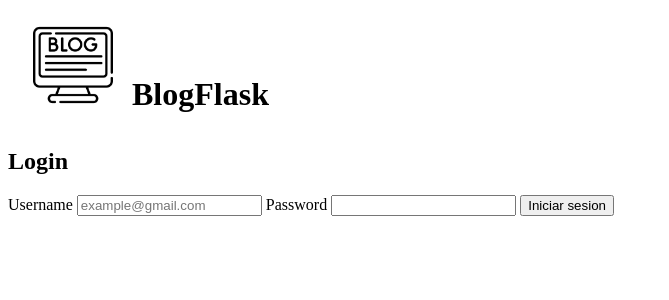
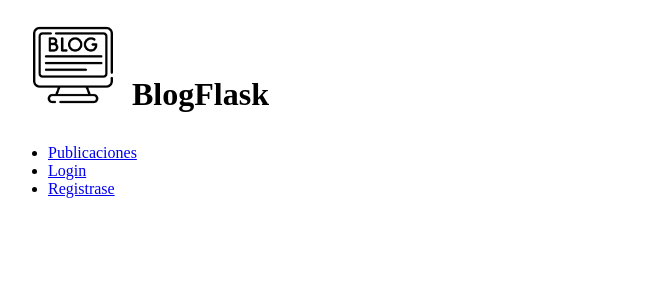
Before and after one commit to Code-Alex16/Flask, a Flask app: page / in a window 1280 px wide. Shown: the top 300 px of the page, without its empty margins (0-669 px from the left). Run offline with Flask 3, Linux system fonts and the light colour scheme; parts of the project's set-up code (start-up, migrations or seed data) failed here and were passed over.

Commit message:
Pagina principal

```diff
--- a/App/templates/index.html
+++ b/App/templates/index.html
@@ -1,27 +1,22 @@
-<!--TODO: implement Login-->
-
 {% extends 'base.html' %}
 
 {% block title %} Pagina principal {% endblock%}
 
 {% block main %}
-
 <div>
-    <div>
-        <h2>Login</h2>
-    </div>
-    <div>
-        <form action="/" method="post">
-
-            <label for="email">Username</label>
-            <input type="email" name="email" placeholder="example@gmail.com">
-
-            <label for="password">Password</label>
-            <input type="password" name="password">
-
-            <input type="submit" value="Iniciar sesion">
-        </form>
-    </div>
+    <nav>
+        <ul>
+            <li>
+                <a href="{{url_for('pagina_principal')}}">Publicaciones</a>
+            </li>
+            <li>
+                <a href="{{url_for('Login_user')}}">Login</a>
+            </li>
+            <li>
+                <a href="{{url_for('Registre_user')}}">Registrase</a>
+            </li>
+        </ul>
+    </nav>
 </div>
 
 {% endblock %}
```
